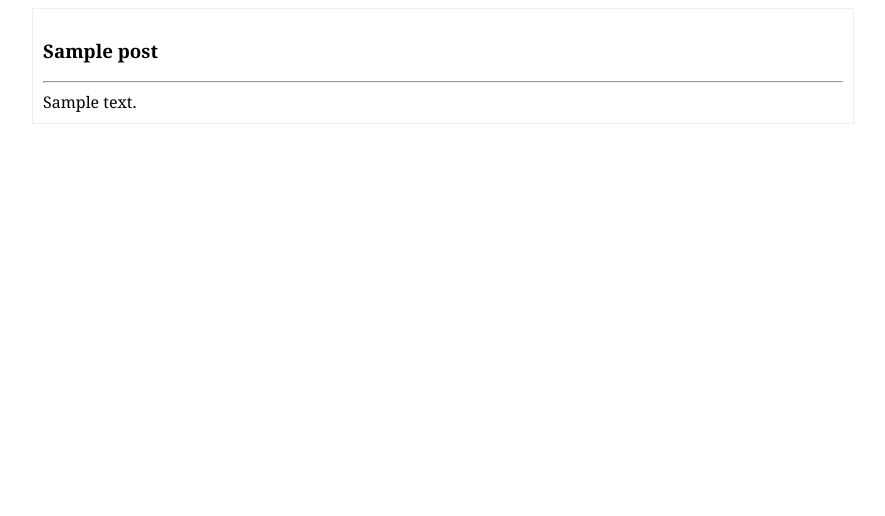
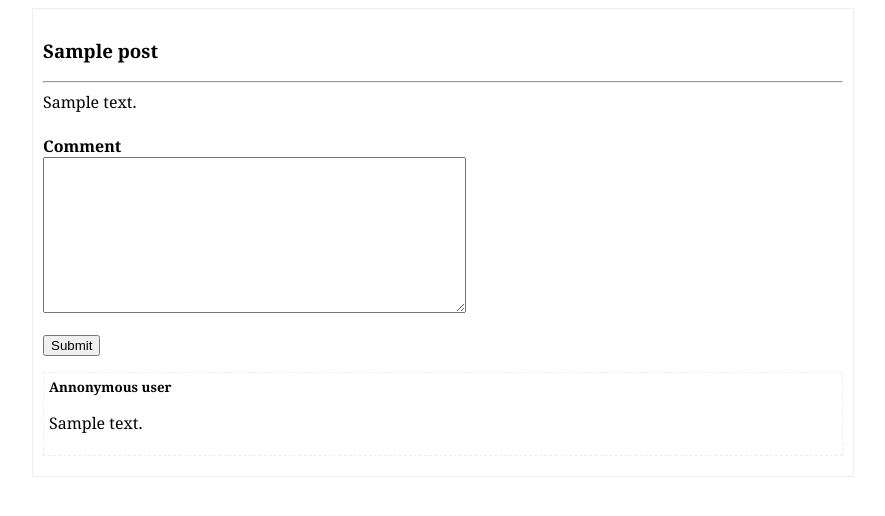
Before and after one commit to chheunpheara/flask-sample-blog, a Flask app: page /view/1 in a window 1280 px wide. Shown: the top 516 px of the page, without its empty margins (197-1082 px from the left). Run offline with Flask 2, Linux system fonts and the light colour scheme; tables that the repository leaves empty hold one stand-in row (values such as "Sample post").

Commit message:
Add comment

```diff
--- a/Blog/src/Post/Model.py
+++ b/Blog/src/Post/Model.py
@@ -14,3 +14,4 @@ class Post(db.Model):
     status = db.Column(TINYINT(), server_default=str(1))
     user_id = db.Column(db.Integer, ForeignKey('users.id'))
     created_at = db.Column(db.DateTime, default=datetime.datetime.now)
+    comment = relationship('Comment')
--- a/Blog/src/Post/Post.py
+++ b/Blog/src/Post/Post.py
@@ -2,8 +2,10 @@ from flask.views import View
 from flask import render_template
 from flask import request, redirect, flash, url_for
 from .Model import Post as PostModel, db
+from Blog.src.Comment.Model import Comment
 from Blog.src.User.User import is_authenticated, get_user_id
 import datetime
+import sys
 
 class Post(View):
     # def __init__(self, template):
@@ -18,8 +20,30 @@ class Post(View):
 
 
 class PostView(View):
+
+    methods = ['GET', 'POST']
+
     def dispatch_request(self, id: int):
+        if request.method == 'POST':
+            comment = request.form['comment']
+            comment = comment.strip()
+            try:
+                db.session.add(
+                    Comment(
+                        comment=comment,
+                        post_id=id,
+                        user_id=2,
+                        created_at=datetime.datetime.now()
+                    )
+                )
+                db.session.commit()
+            except (Exception) as e:
+                flash(str(e), 'error')
+
+            return redirect(url_for(request.endpoint, id=id))
+
         post = db.session.query(PostModel).filter(PostModel.id==id).first()
+
         return render_template('post/view.html', title='', post=post)
 
 
--- a/Blog/static/css/main.css
+++ b/Blog/static/css/main.css
@@ -102,3 +102,9 @@ nav ul li a:hover {
 .heading {
     font-size: 1.2em;
 }
+
+.comment {
+    border: 1px dashed #eee;
+    padding: 5px;
+    margin-bottom: 10px;
+}
--- /dev/null
+++ b/Blog/templates/comment/form.html
@@ -0,0 +1,7 @@
+<form action="" method="POST">
+    <strong>Comment</strong><br>
+    <textarea id="" cols="50" rows="10" name="comment"></textarea>
+    <br>
+    <br>
+    <input type="submit" value="Submit">
+</form>
--- a/Blog/templates/post/view.html
+++ b/Blog/templates/post/view.html
@@ -1,7 +1,19 @@
 {% extends 'layout/main.html' %}
 {% block title %} {{ title }} {% endblock %}
 {% block content %}
+    {% include 'flash.html' %}
     <h3>{{ post.title }}</h3>
     <hr>
     {{ post.description }}
+    <br><br>
+    {% include 'comment/form.html' %}
+
+    {% if post.comment %}
+        {% for comment in post.comment %}
+            <div class="comment">
+                <strong><small>Annonymous user</small></strong><br>
+                <p>{{ comment.comment }}</p>
+            </div>
+        {% endfor %}
+    {% endif %}
 {% endblock %}
```
